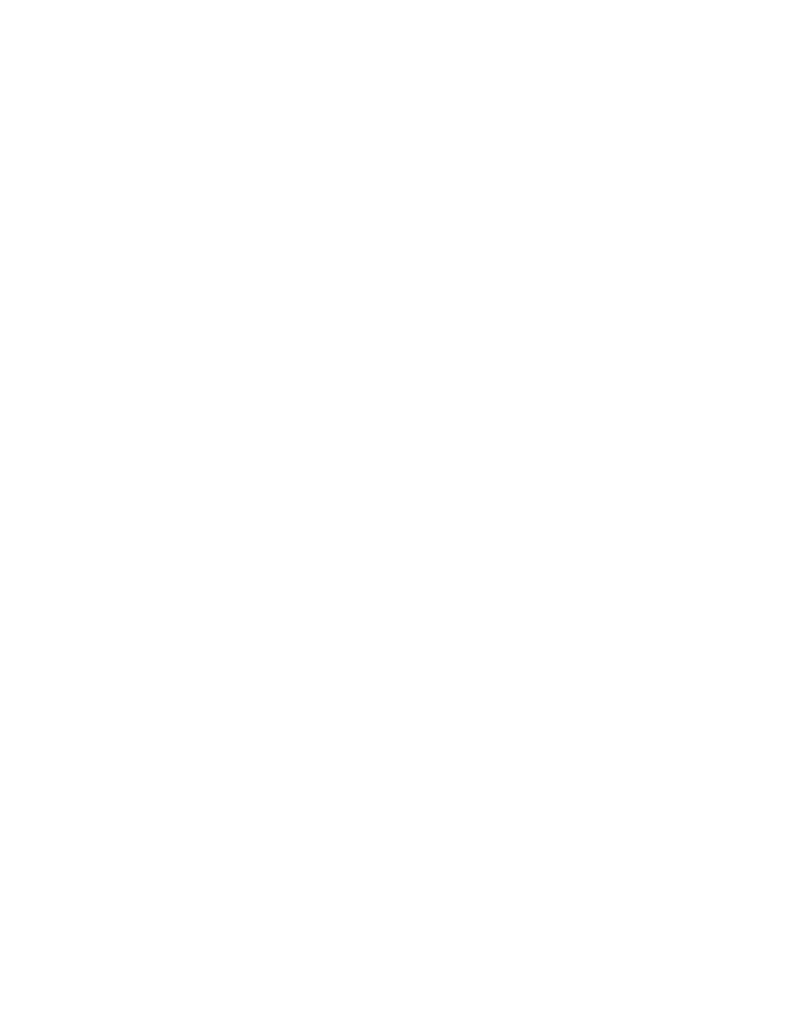
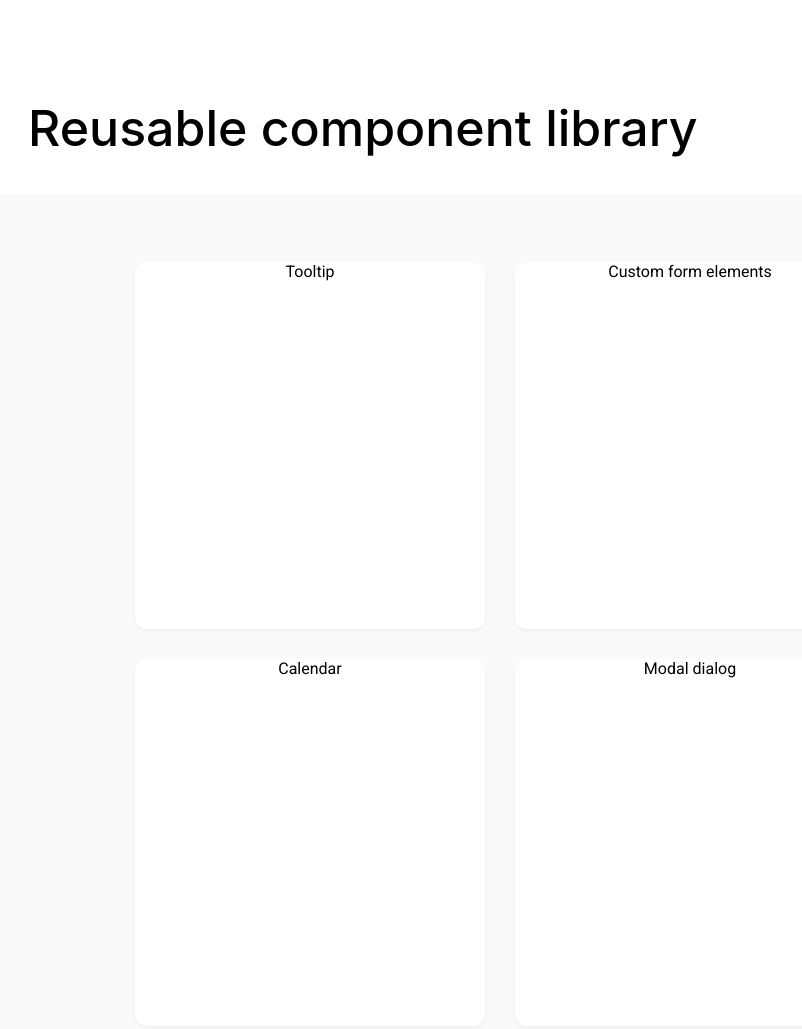
Before and after one commit to js-tasks-ru/htmlcss-20220120_valeriya-koroleva, a website: page index.html in a window 1280 px wide. Shown: the top 1029 px of the page, without its empty margins (140-942 px from the left). Before the commit the page ends 800 px from the top, so only its background shows below. Drawn offline with Linux system fonts and the light colour scheme.

Commit message:
add index

```diff
--- /dev/null
+++ b/components/index.css
@@ -0,0 +1,51 @@
+
+.container {
+    width: 100%;
+}
+.header__title {
+    font-family: Inter;
+    font-style: normal;
+    font-weight: 500;
+    font-size: 50px;
+    line-height: 64px;
+    margin-top: 96px;
+    margin-left: 160px;
+}
+
+main {
+    min-height: 1036px;
+    background: #F9FAFC;
+    padding-top: 68px;
+}
+.cards {
+    display: flex;
+    flex-wrap: wrap;
+    justify-content: center;
+    padding: 0 165px;
+    gap: 30px;
+}
+.card {
+    width: 350px;
+    height: 367px;
+    background: #FFFFFF;
+    box-shadow: 0px 2px 4px rgba(33, 36, 41, 0.05);
+    border-radius: 12px;
+    text-align: center;
+}
+.card__text {
+    align-items: flex-end;
+}
+
+footer {
+    padding-top: 71px;
+}
+.about {
+    text-align: center;
+    font-size: 38px;
+    line-height: 48px;
+}
+.about__text {
+    margin: auto;
+    text-align: center;
+    width: 640px;
+}
--- a/index.html
+++ b/index.html
@@ -3,8 +3,48 @@
 <html lang="ru">
     <head>
         <link rel="stylesheet" href="./assets/css/main.css">
+        <link rel="stylesheet" href="./components/index.css">
     </head>
     <body>
+        <header>
+            <div class="container">
+                <h1 class="header__title">Reusable component library</h1>
+            </div>
+        </header>
 
+        <main>
+            <div class="container">
+                <div class="cards">
+                    <div class="card">
+                        <div class="card__text">Tooltip</div>
+                    </div>
+                    <div class="card">
+                        <div class="card__text">Custom form elements</div>
+                    </div>
+                    <div class="card">
+                        <div class="card__text">Calendar</div>
+                    </div>
+                    <div class="card">
+                        <div class="card__text">Modal dialog</div>
+                    </div>
+                    <div class="card">
+                        <div class="card__text">Histogram</div>
+                    </div>
+                    <div class="card">
+                        <div class="card__text">Avatar</div>
+                    </div>
+                </div>
+            </div>
+        </main>
+
+        <footer>
+            <div class="container">
+                <div class="footer__content">
+                    <p class="about">About</p>
+                    <p class="about__text">This project is a collection of professionally designed, pre-built, fully responsive HTML snippets you can drop into your projects.
+                         Get started by checking out our free preview components, or browsing the PNG previews in the categories you're most curious about.</p>
+                </div>
+            </div>
+        </footer>
     </body>
 </html>
```
